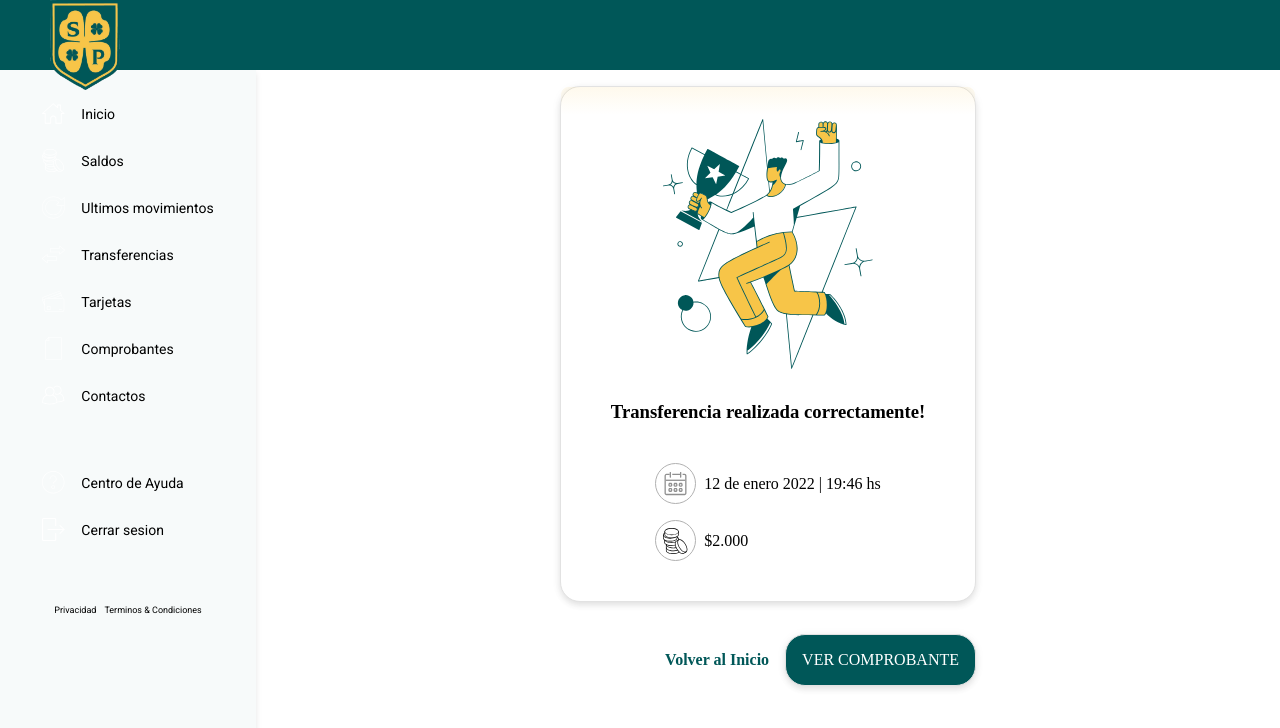
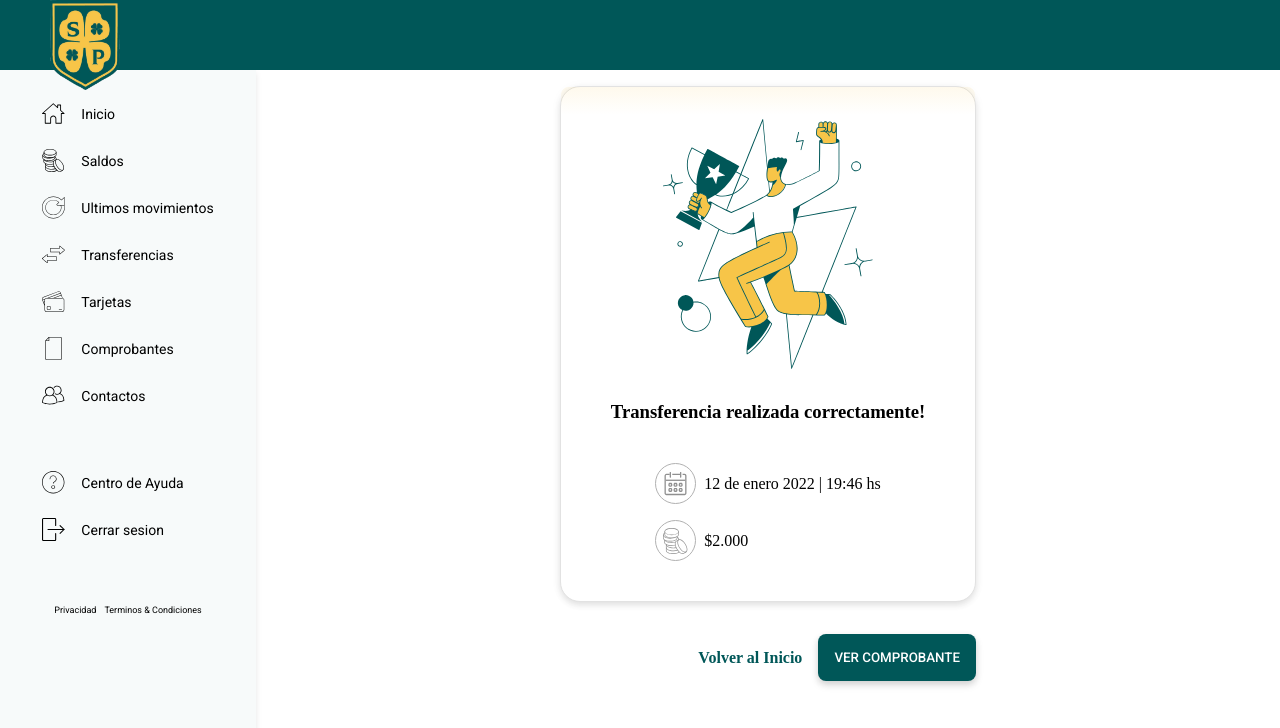
Before and after one commit to Equipo78/saintpatrick-homebanking, a React (Create React App) app: page /confirmacion in a window 1280 px wide. Shown: the top 728 px of the page. Built offline with nearby package versions, Linux system fonts and the light colour scheme; a web font is replaced by a local one.

Commit message:
completing last design modifications

```diff
--- a/src/components/Buttons/styles.js
+++ b/src/components/Buttons/styles.js
@@ -13,7 +13,7 @@ export const MainButton = styled.button`
   border-radius: 0.5rem;
   align-items: center;
   color: #ffffff;
-  margin-top: 1rem;
+  // margin-top: 1rem;
   :hover {
     background-color: #008889;
   }
--- a/src/components/Confirmacion/styles.js
+++ b/src/components/Confirmacion/styles.js
@@ -65,7 +65,9 @@ const IconImg = styled.img`
   height: ${(props) => props.iconSize};
 `
 
-export const Icon = styled(IconImg)``
+export const Icon = styled(IconImg)`
+  filter: invert(57%) sepia(0%) saturate(0%) hue-rotate(166deg) brightness(99%) contrast(93%);
+`
 
 const MainImg = styled.img`
   position: relative;
--- a/src/components/NavBar/styles.js
+++ b/src/components/NavBar/styles.js
@@ -56,7 +56,9 @@ const NavBarImg = styled.img`
 `
 
 export const NavBarIcon = styled(NavBarImg)`
-  filter: invert(1);
+  @media (max-width: 600px) {
+    filter: invert(1);
+  }
 `
 
 export const SpaceBreak = styled.div`
--- a/src/pages/Confirmacion/Confirmacion.js
+++ b/src/pages/Confirmacion/Confirmacion.js
@@ -1,11 +1,11 @@
 import { Suspense, lazy } from 'react'
 import ConfirmacionLoading from 'components/Confirmacion/ConfirmacionLoading'
+import { MainButton, TextButton } from 'components/Buttons/styles'
 
 import {
   ConfirmacionGridLayout,
   ConfirmacionCard,
   ConfirmacionBtns,
-  CardContainer,
   ContentContainer,
   PText,
   ALink,
@@ -33,11 +33,9 @@ const Confirmacion = () => {
             </PText>
           </ALink>
           <ContentContainer cursor="pointer" flexAlignItems="center" flexJustify="center">
-            <CardContainer backgroundColor="#005758">
-              <PText color="#fff" margin="1rem">
-                VER COMPROBANTE
-              </PText>
-            </CardContainer>
+            <MainButton>
+              <TextButton>VER COMPROBANTE</TextButton>
+            </MainButton>
           </ContentContainer>
         </ContentContainer>
       </ConfirmacionBtns>
--- a/src/pages/Home/Home.js
+++ b/src/pages/Home/Home.js
@@ -8,6 +8,9 @@ import Transferencia from 'assets/icons_svg/Icon/Transferencia.svg'
 import TransferenciaWhite from 'assets/icons_svg/Icon/TransferenciaWhite.svg'
 import Tarjetas from 'assets/icons_svg/Icon/Tarjetas.svg'
 import Comprobantes from 'assets/icons_svg/Icon/Comprobantes.svg'
+import Perfil from 'assets/icons_svg/Icon/Perfil.svg'
+import Ayuda from 'assets/icons_svg/Icon/Ayuda.svg'
+import Contact from 'assets/icons_svg/Contact.svg'
 
 import {
   CardContainer,
@@ -107,7 +110,7 @@ const Home = () => {
                 <ALink to="/contactos">
                   <ContentContainer flexAlignItems="center" flexDirection="column" gap="0 3rem">
                     <IconBg backgroundColor="#F7C548">
-                      <Icon src={Transferencia} />
+                      <Icon src={Perfil} />
                     </IconBg>
                     <PText>Agregar contacto</PText>
                   </ContentContainer>
@@ -117,7 +120,7 @@ const Home = () => {
                 <ALink to="/perfil">
                   <ContentContainer flexAlignItems="center" flexDirection="column" gap="0 3rem">
                     <IconBg backgroundColor="#F7C548">
-                      <Icon src={Comprobantes} />
+                      <Icon src={Contact} />
                     </IconBg>
                     <PText>Modificar Perfil</PText>
                   </ContentContainer>
@@ -127,7 +130,7 @@ const Home = () => {
                 <ALink to="/ayuda">
                   <ContentContainer flexAlignItems="center" flexDirection="column" gap="0 3rem">
                     <IconBg backgroundColor="#F7C548">
-                      <Icon src={Tarjetas} />
+                      <Icon src={Ayuda} />
                     </IconBg>
                     <PText>Necesito Ayuda</PText>
                   </ContentContainer>
```
Also changed, not shown: src/assets/icons_svg/Calendar.svg.
